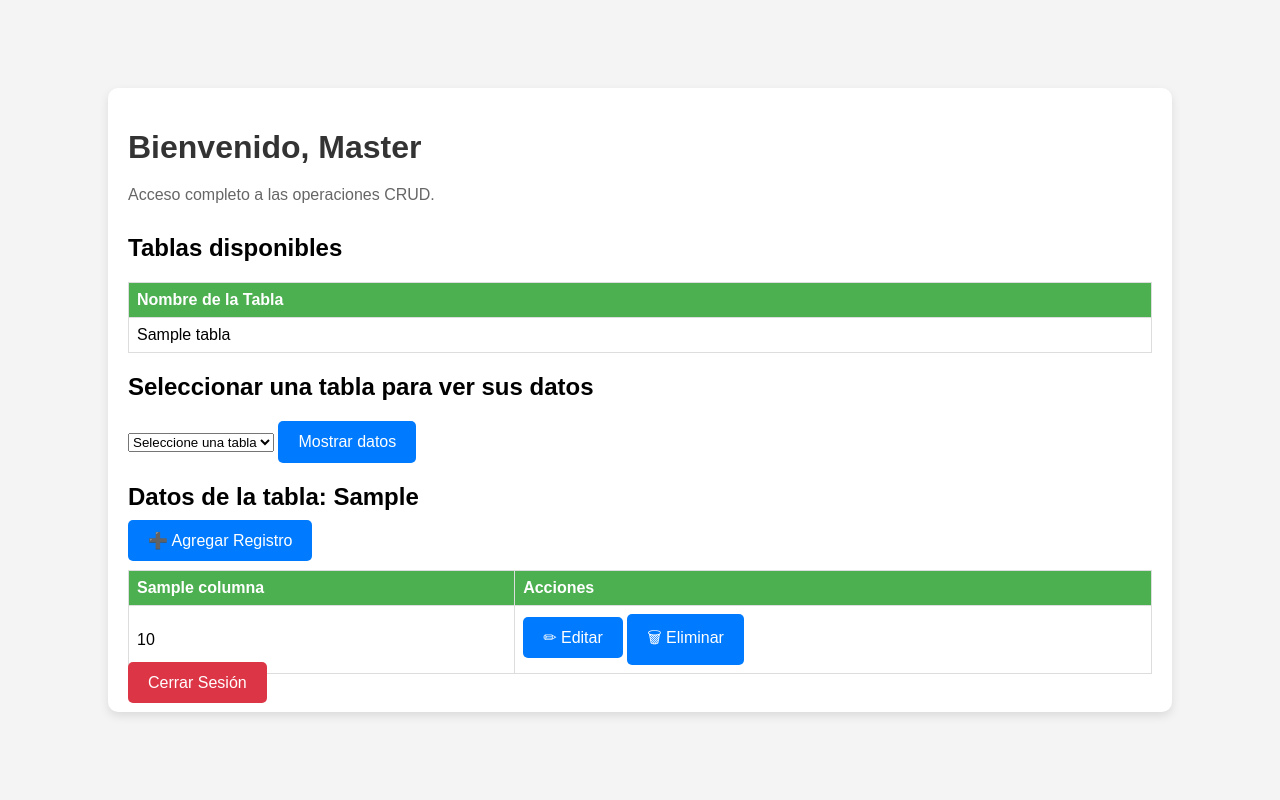
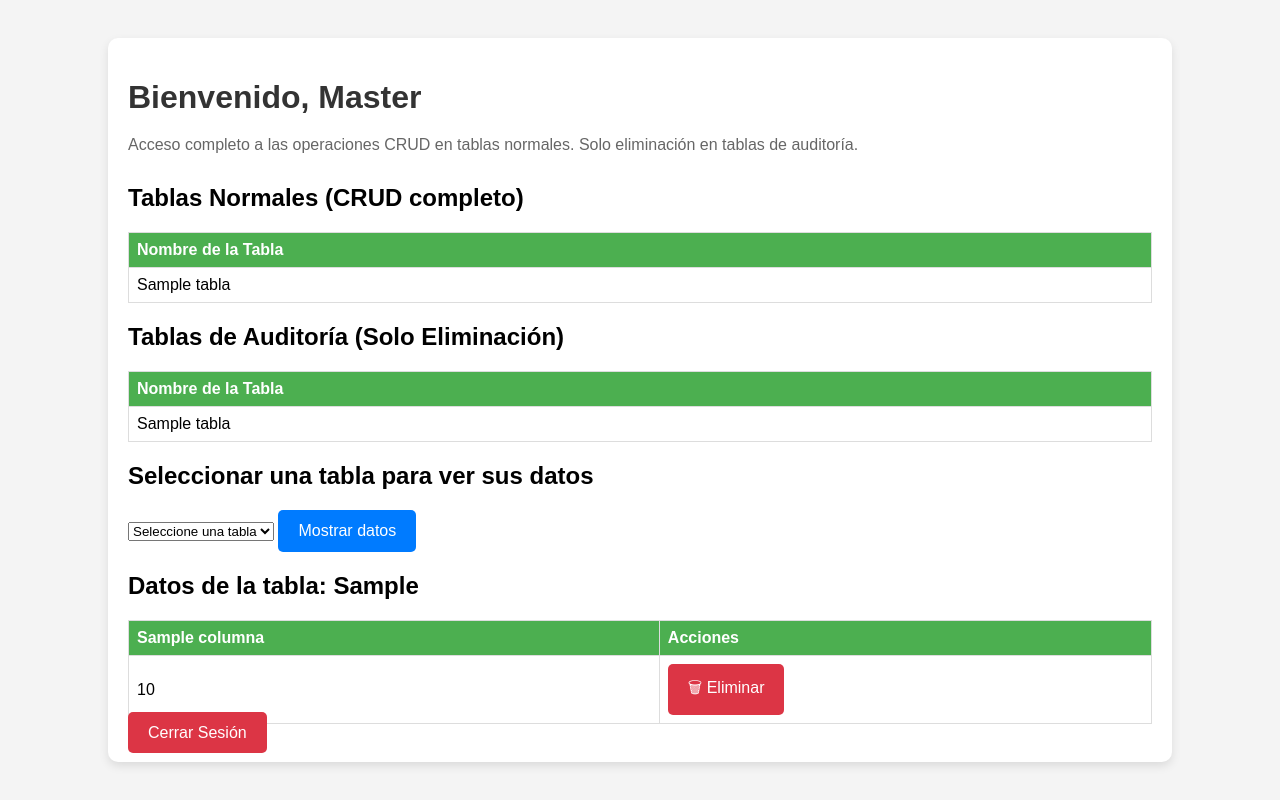
Before and after one commit to KealPetu/proyecto_bdd, a Flask app: template templates/master.html in a window 1280 px wide. Run offline with Flask 3, Linux system fonts and the light colour scheme; the template is opened without the code that fills it: most values are stand-ins (such as "Sample title", 1, 10 or a date in 2020).

Commit message:
interfaz actualizada, ahora se pueden eliminar registros de las tablas de auditoria

```diff
--- a/app.py
+++ b/app.py
@@ -35,8 +35,22 @@ def master():
     connection = conectar_master()
     if connection:
         cursor = connection.cursor()
-        cursor.execute("SELECT table_name FROM user_tables WHERE table_name NOT LIKE 'AUDITORIA_%'")
-        tablas = [row[0] for row in cursor.fetchall()]
+
+        # Obtener tablas normales (excluyendo las de auditoría)
+        cursor.execute("""
+            SELECT table_name
+            FROM user_tables
+            WHERE table_name NOT LIKE 'AUDITORIA_%'
+        """)
+        tablas_normales = [row[0] for row in cursor.fetchall()]
+
+        # Obtener tablas de auditoría
+        cursor.execute("""
+            SELECT table_name
+            FROM user_tables
+            WHERE table_name LIKE 'AUDITORIA_%'
+        """)
+        tablas_auditoria = [row[0] for row in cursor.fetchall()]
 
         datos = None
         columnas = None
@@ -51,8 +65,12 @@ def master():
 
         cursor.close()
         connection.close()
-        return render_template('master.html', tablas=tablas, datos=datos, columnas=columnas, tabla_seleccionada=tabla_seleccionada)
-
+        return render_template('master.html',
+                             tablas_normales=tablas_normales,
+                             tablas_auditoria=tablas_auditoria,
+                             datos=datos,
+                             columnas=columnas,
+                             tabla_seleccionada=tabla_seleccionada)
     else:
         flash("Error: No se pudo conectar a la base de datos master.", "error")
         return redirect(url_for('login'))
@@ -60,6 +78,10 @@ def master():
 # Ruta para crear un nuevo registro
 @app.route('/crear/<tabla>', methods=['GET', 'POST'])
 def crear(tabla):
+    if tabla.startswith('AUDITORIA_'):
+        flash("Error: No se pueden crear registros en las tablas de auditoría.", "error")
+        return redirect(url_for('master'))
+
     connection = conectar_master()
     if not connection:
         flash("Error al conectar con la base de datos.", "error")
@@ -82,6 +104,7 @@ def crear(tabla):
     connection.close()
     return render_template('crear.html', tabla=tabla, columnas=columnas)
 
+
 # Ruta para eliminar un registro
 @app.route('/eliminar/<tabla>/<id>', methods=['POST'])
 def eliminar(tabla, id):
@@ -103,6 +126,10 @@ def eliminar(tabla, id):
 # Ruta para editar un registro
 @app.route('/editar/<tabla>/<id>', methods=['GET', 'POST'])
 def editar(tabla, id):
+    if tabla.startswith('AUDITORIA_'):
+        flash("Error: No se pueden editar registros en las tablas de auditoría.", "error")
+        return redirect(url_for('master'))
+
     connection = conectar_master()
     if not connection:
         flash("Error al conectar con la base de datos.", "error")
@@ -134,16 +161,29 @@ def obtener_columna_id(tabla, cursor):
     return cursor.fetchone()[0]
 
 # Ruta para el modo Remote
+# Modify the remote route to include audit tables
 @app.route('/remote', methods=['GET', 'POST'])
 def remote():
     connection = conectar_remote()
     if connection:
         cursor = connection.cursor()
-        cursor.execute("SELECT table_name FROM user_tables WHERE table_name LIKE '%_Replica'")
+
+        # Get replicated tables
+        cursor.execute("SELECT table_name FROM user_tables WHERE table_name LIKE '%_REPLICA'")
         tablas_replicadas = [row[0] for row in cursor.fetchall()]
 
-        cursor.execute("SELECT table_name FROM user_tables WHERE table_name NOT LIKE '%_Replica' AND table_name NOT LIKE 'AUDITORIA_%'")
+        # Get fragmented tables (excluding audit tables)
+        cursor.execute("""
+            SELECT table_name
+            FROM user_tables
+            WHERE table_name NOT LIKE '%_REPLICA'
+            AND table_name NOT LIKE 'AUDITORIA_%'
+        """)
         tablas_fragmentadas = [row[0] for row in cursor.fetchall()]
+
+        # Get audit tables
+        cursor.execute("SELECT table_name FROM user_tables WHERE table_name LIKE 'AUDITORIA_%'")
+        tablas_auditoria = [row[0] for row in cursor.fetchall()]
 
         datos = None
         columnas = None
@@ -158,7 +198,13 @@ def remote():
 
         cursor.close()
         connection.close()
-        return render_template('remote.html', tablas_replicadas=tablas_replicadas, tablas_fragmentadas=tablas_fragmentadas, datos=datos, columnas=columnas, tabla_seleccionada=tabla_seleccionada)
+        return render_template('remote.html',
+                             tablas_replicadas=tablas_replicadas,
+                             tablas_fragmentadas=tablas_fragmentadas,
+                             tablas_auditoria=tablas_auditoria,
+                             datos=datos,
+                             columnas=columnas,
+                             tabla_seleccionada=tabla_seleccionada)
 
     else:
         flash("Error: No se pudo conectar a la base de datos remota.", "error")
@@ -220,6 +266,11 @@ def remote_editar(tabla, id):
 # Ruta para eliminar un registro en Remote (solo tablas de auditoría)
 @app.route('/remote/eliminar/<tabla>/<id>', methods=['POST'])
 def remote_eliminar(tabla, id):
+    # Check if the table is an audit table
+    if not tabla.startswith('AUDITORIA_'):
+        flash("Error: Solo se pueden eliminar registros de las tablas de auditoría.", "error")
+        return redirect(url_for('remote'))
+
     connection = conectar_remote()
     if not connection:
         flash("Error al conectar con la base de datos.", "error")
--- a/templates/master.html
+++ b/templates/master.html
@@ -9,10 +9,10 @@
 <body>
     <div class="master-container">
         <h1>Bienvenido, Master</h1>
-        <p>Acceso completo a las operaciones CRUD.</p>
+        <p>Acceso completo a las operaciones CRUD en tablas normales. Solo eliminación en tablas de auditoría.</p>
 
-        <!-- Lista de tablas disponibles -->
-        <h2>Tablas disponibles</h2>
+        <!-- Lista de tablas normales -->
+        <h2>Tablas Normales (CRUD completo)</h2>
         <table>
             <thead>
                 <tr>
@@ -20,7 +20,24 @@
                 </tr>
             </thead>
             <tbody>
-                {% for tabla in tablas %}
+                {% for tabla in tablas_normales %}
+                <tr>
+                    <td>{{ tabla }}</td>
+                </tr>
+                {% endfor %}
+            </tbody>
+        </table>
+
+        <!-- Lista de tablas de auditoría -->
+        <h2>Tablas de Auditoría (Solo Eliminación)</h2>
+        <table>
+            <thead>
+                <tr>
+                    <th>Nombre de la Tabla</th>
+                </tr>
+            </thead>
+            <tbody>
+                {% for tabla in tablas_auditoria %}
                 <tr>
                     <td>{{ tabla }}</td>
                 </tr>
@@ -33,9 +50,16 @@
         <form method="POST">
             <select name="tabla">
                 <option value="">Seleccione una tabla</option>
-                {% for tabla in tablas %}
-                    <option value="{{ tabla }}">{{ tabla }}</option>
-                {% endfor %}
+                <optgroup label="Tablas Normales (CRUD completo)">
+                    {% for tabla in tablas_normales %}
+                        <option value="{{ tabla }}">{{ tabla }}</option>
+                    {% endfor %}
+                </optgroup>
+                <optgroup label="Tablas de Auditoría (Solo Eliminación)">
+                    {% for tabla in tablas_auditoria %}
+                        <option value="{{ tabla }}">{{ tabla }}</option>
+                    {% endfor %}
+                </optgroup>
             </select>
             <button type="submit" class="btn btn-primary">Mostrar datos</button>
         </form>
@@ -43,7 +67,9 @@
         <!-- Tabla con los datos de la tabla seleccionada -->
         {% if datos %}
             <h2>Datos de la tabla: {{ tabla_seleccionada }}</h2>
-            <a href="{{ url_for('crear', tabla=tabla_seleccionada) }}" class="btn btn-primary">➕ Agregar Registro</a>
+            {% if tabla_seleccionada in tablas_normales %}
+                <a href="{{ url_for('crear', tabla=tabla_seleccionada) }}" class="btn btn-primary">➕ Agregar Registro</a>
+            {% endif %}
             <table>
                 <thead>
                     <tr>
@@ -60,9 +86,11 @@
                                 <td>{{ valor }}</td>
                             {% endfor %}
                             <td>
-                                <a href="{{ url_for('editar', tabla=tabla_seleccionada, id=fila[0]) }}" class="btn btn-primary">✏ Editar</a>
+                                {% if tabla_seleccionada in tablas_normales %}
+                                    <a href="{{ url_for('editar', tabla=tabla_seleccionada, id=fila[0]) }}" class="btn btn-primary">✏ Editar</a>
+                                {% endif %}
                                 <form action="{{ url_for('eliminar', tabla=tabla_seleccionada, id=fila[0]) }}" method="POST" style="display:inline;">
-                                    <button type="submit" class="btn delete btn-primary">🗑 Eliminar</button>
+                                    <button type="submit" class="btn delete btn-danger">🗑 Eliminar</button>
                                 </form>
                             </td>
                         </tr>
```
Also changed, not shown: templates/remote.html (+36 -4 lines).
